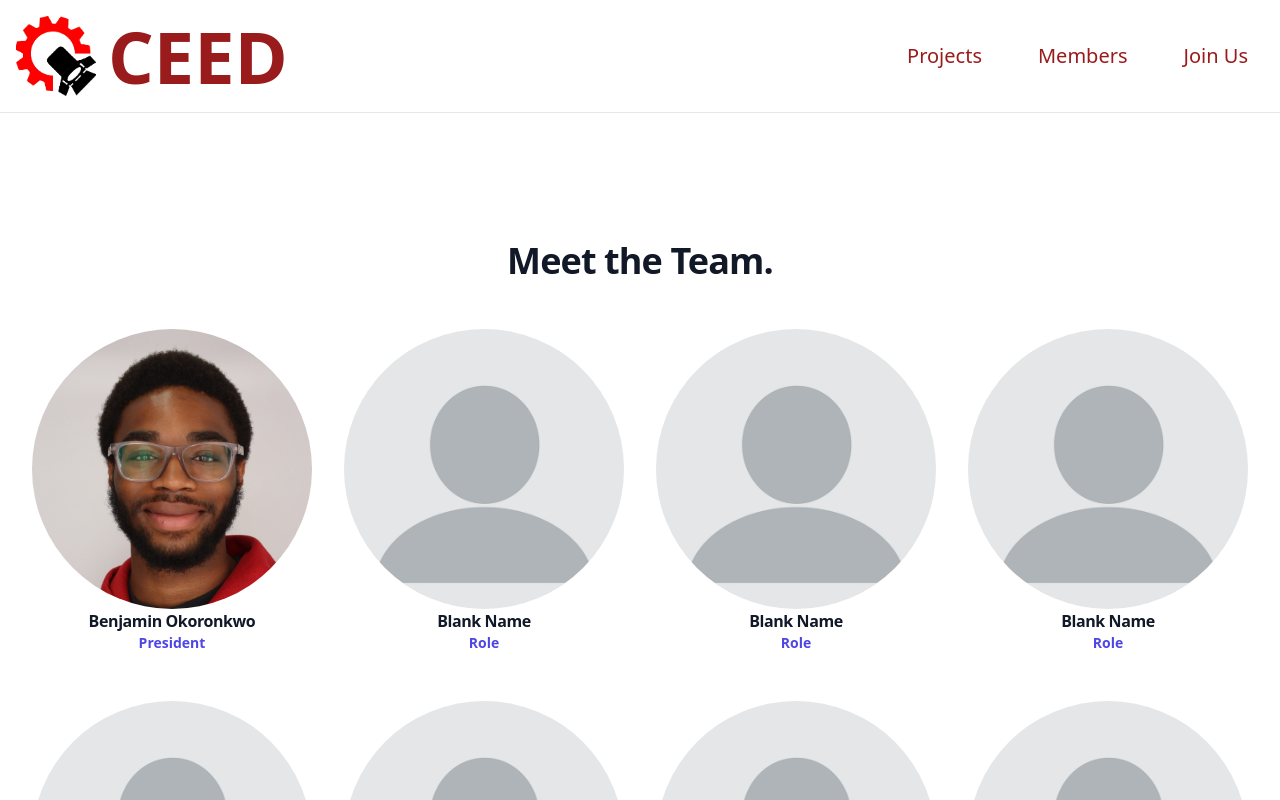
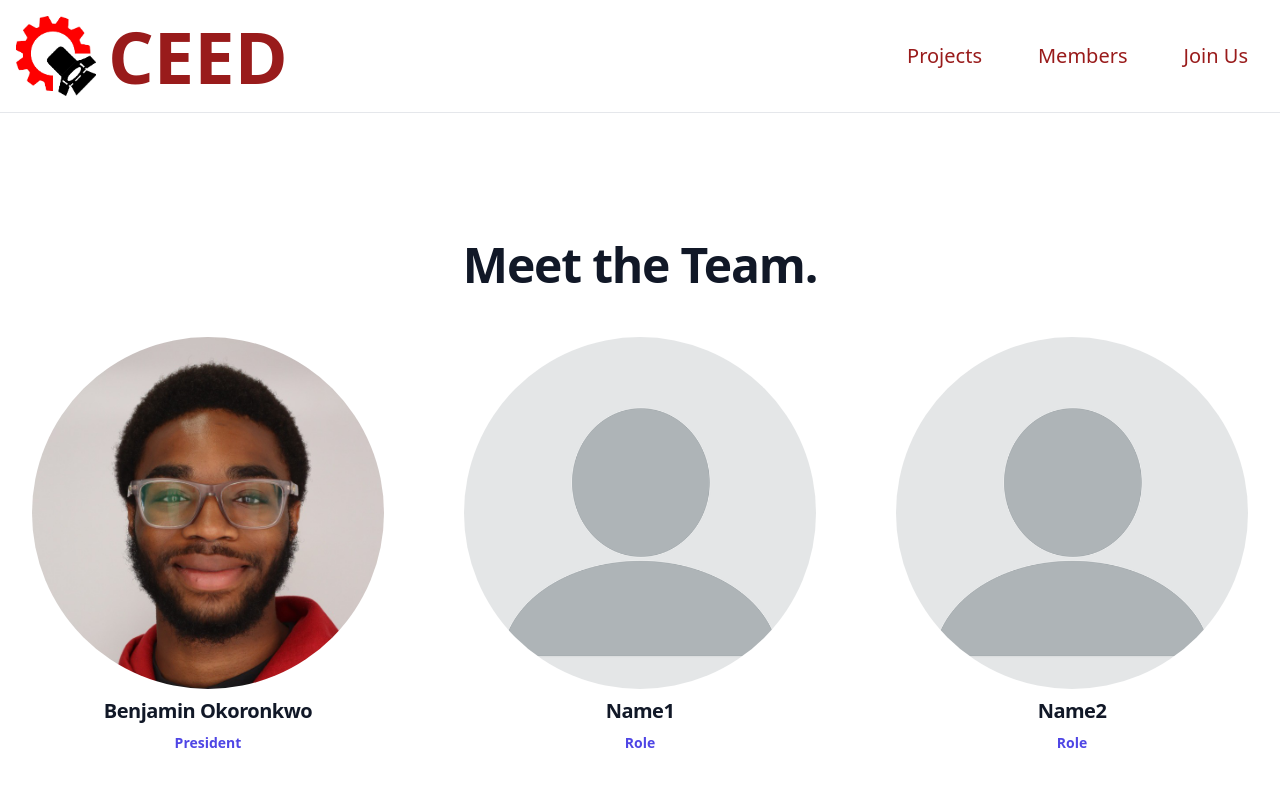
Before and after one commit to camille-bb/CEED_WEBSITE, a React (Create React App) app in the folder ceed/: page /members in a window 1280 px wide. Shown: the top 800 px of the page. Built offline with nearby package versions, Linux system fonts and the light colour scheme.

Commit message:
Updated Members.jsx with animation

```diff
--- a/ceed/package.json
+++ b/ceed/package.json
@@ -3,12 +3,16 @@
   "version": "0.1.0",
   "private": true,
   "dependencies": {
+    "@emotion/react": "^11.14.0",
+    "@emotion/styled": "^11.14.0",
     "@headlessui/react": "^2.2.0",
     "@heroicons/react": "^2.2.0",
+    "@mui/material": "^6.4.7",
     "@testing-library/dom": "^10.4.0",
     "@testing-library/jest-dom": "^6.6.3",
     "@testing-library/react": "^16.2.0",
     "@testing-library/user-event": "^13.5.0",
+    "framer-motion": "^12.4.10",
     "react": "^19.0.0",
     "react-dom": "^19.0.0",
     "react-router-dom": "^7.2.0",
--- /dev/null
+++ b/ceed/src/components/MemberSpotlight.jsx
@@ -0,0 +1,41 @@
+import React from 'react';
+import { motion } from 'framer-motion'; // Using Framer Motion for smooth animations
+
+const MemberSpotlight = ({ member, setActiveMember }) => {
+    return (
+      <motion.div
+        className="fixed w-[80vw] max-w-[800px] h-[60vh] max-h-[500px]
+        inset-0 mx-auto my-auto bg-white rounded-2xl
+        border border-black flex"
+        initial={{ scale: 0.1, opacity: 1 }}
+        animate={{ scale: 1, opacity: 1 }}
+        exit={{ scale: 0.8, opacity: 1 }}
+      >
+        {/* Left Side - Profile Picture */}
+        <div className="w-1/2 bg-gray-200 flex items-center justify-center p-6 rounded-l-2xl">
+          <img src={member.photo} alt=""
+            className="w-[200px] h-[200px] object-cover rounded-full border-4 border-white shadow-lg"
+          />
+        </div>
+
+        {/* Right Side - Member Info */}
+        <div className="w-1/2 bg-white p-6 text-center flex flex-col justify-center rounded-r-2xl relative">
+          {/* Back Button */}
+          <button
+            onClick={() => setActiveMember(null)}
+            className="absolute top-4 right-4 text-5xl text-gray-600 hover:text-black"
+          >
+            ✕
+          </button>
+
+          {/* Member Details */}
+          <h2 className="text-3xl font-bold">{member.name}</h2>
+          <p className="text-gray-600">{member.role}</p>
+          <p className="mt-4 text-sm">{member.description}</p>
+        </div>
+      </motion.div>
+    );
+  };
+
+
+export default MemberSpotlight;
--- a/ceed/src/components/Members.jsx
+++ b/ceed/src/components/Members.jsx
@@ -1,40 +1,60 @@
 import React from 'react';
+import MemberSpotlight from'./MemberSpotlight'
+
 
 const Members = () => {
-  const members = [
-    { name: 'Benjamin Okoronkwo', role: 'President', photo: '/Member_Photos/Benjamin_headshot.jpeg' },
-    { name: 'Blank Name', role: 'Role', photo: '/Member_Photos/Empty2.png' },
-    { name: 'Blank Name', role: 'Role', photo: '/Member_Photos/Empty2.png' },
-    { name: 'Blank Name', role: 'Role', photo: '/Member_Photos/Empty2.png' },
-    { name: 'Blank Name', role: 'Role', photo: '/Member_Photos/Empty2.png' },
-    { name: 'Blank Name', role: 'Role', photo: '/Member_Photos/Empty2.png' },
-    { name: 'Blank Name', role: 'Role', photo: '/Member_Photos/Empty2.png' },
-    { name: 'Blank Name', role: 'Role', photo: '/Member_Photos/Empty2.png' },
+
+  const [activeMember, setActiveMember] = React.useState(null);
+
+  const memberlist = [
+    { name: 'Benjamin Okoronkwo', role: 'President', photo: '/Member_Photos/Benjamin_headshot.jpeg', description: 'Hi I am Benjamin.'},
+    { name: 'Name1', role: 'Role', photo: '/Member_Photos/Empty2.png' , description: ""},
+    { name: 'Name2', role: 'Role', photo: '/Member_Photos/Empty2.png' , description: ""},
+    { name: 'Name3', role: 'Role', photo: '/Member_Photos/Empty2.png' , description: ""},
+    { name: 'Name4', role: 'Role', photo: '/Member_Photos/Empty2.png' , description: ""},
+    { name: 'Name5', role: 'Role', photo: '/Member_Photos/Empty2.png' , description: ""},
+    { name: 'Name6', role: 'Role', photo: '/Member_Photos/Empty2.png' , description: ""},
+    { name: 'Name7', role: 'Role', photo: '/Member_Photos/Empty2.png' , description: ""},
+    { name: 'Name8', role: 'Role', photo: '/Member_Photos/Empty2.png' , description: ""},
   ];
 
+  return (
+    <div className="relative">
+      <Grid members={memberlist} setActiveMember={setActiveMember} />
+
+      {/*If there is an active member (onClick) then show the spotlight*/}
+      {activeMember && (
+          <MemberSpotlight member={activeMember} setActiveMember={setActiveMember} />
+      )}
+    </div>
+  );
+};
+
+const Grid = ({members, setActiveMember}) =>{
   return (
     <div className="bg-white py-24 sm:py-32">
       <div className="mx-auto max-w-7xl px-6 lg:px-8">
         <div className="max-w-xl mx-auto text-center">
-          <h2 className="text-3xl font-semibold tracking-tight text-gray-900 sm:text-4xl">
+          <h2 className="text-5xl font-semibold tracking-tight text-gray-900 sm:text-5xl">
             Meet the Team.
           </h2>
         </div>
 
-        <ul className="mt-12 grid gap-x-8 gap-y-12 sm:grid-cols-4 lg:grid-cols-4">
+        <ul className="mt-12 grid gap-x-20 gap-y-12 sm:grid-cols-3 lg:grid-cols-3">
           {members.map((member, index) => (
-            <li key={index} className="flex-wrap items-center gap-x-6">
-              <img className="size-14 rounded-full" src={member.photo} alt={member.name} />
-              <div>
-                <h3 className="text-center text-base font-semibold tracking-tight text-gray-900">{member.name}</h3>
-                <p className="text-center text-sm font-semibold text-indigo-600">{member.role}</p>
-              </div>
-            </li>
+            <div className="cursor-pointer hover:transition-transform" onClick={() => setActiveMember(member)}>
+              <li key={index} className="flex-wrap items-center gap-x-2">
+                <img className="mb-2 w-25 h-25 rounded-full object-cover" src={member.photo} alt={member.name} />
+                <div>
+                  <h3 className="text-xl mb-2 text-center text-base font-semibold tracking-tight text-gray-900">{member.name}</h3>
+                  <p className="text-center text-sm font-semibold text-indigo-600">{member.role}</p>
+                </div>
+              </li>
+            </div>
           ))}
         </ul>
       </div>
     </div>
   );
-};
-
+}
 export default Members;
--- a/ceed/src/components/Navbar.jsx
+++ b/ceed/src/components/Navbar.jsx
@@ -5,7 +5,7 @@ const Navbar = () => {
   return (
     <nav>
       {/* Navbar container with Tailwind utility classes */}
-      <div className="font-sans bg-white sticky top-0 z-20 mx-auto flex w-full items-center justify-between border-b p-4 flex-wrap">
+      <div className="font-sans fixed bg-white sticky top-0 mx-auto flex w-full items-center justify-between border-b p-4 flex-wrap">
         {/* Branding */}
         <div className="flex items-center space-x-4">
           <a href="/" class="flex items-center mb-4 sm:mb-0 space-x-3 rtl:space-x-reverse">
```
Also changed, not shown: 1 other file (tests, documents, lock files or other folders).
